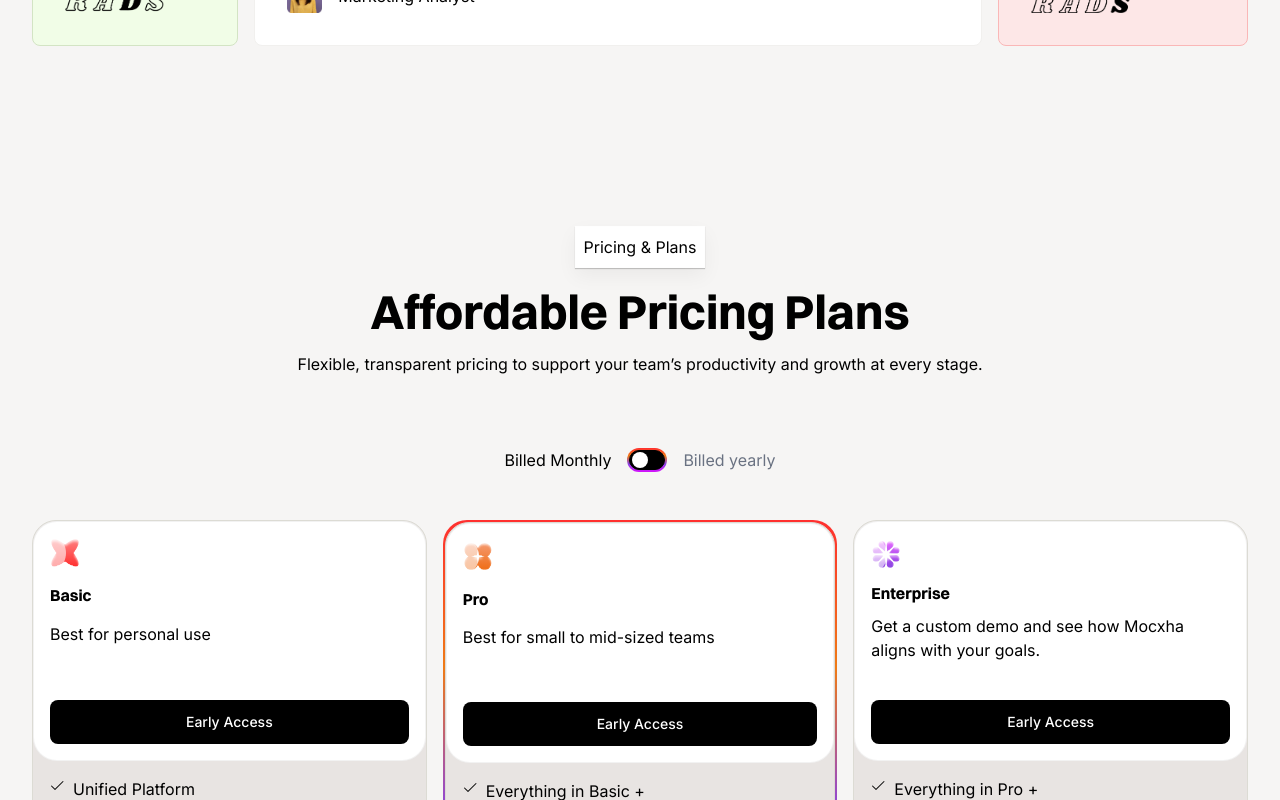
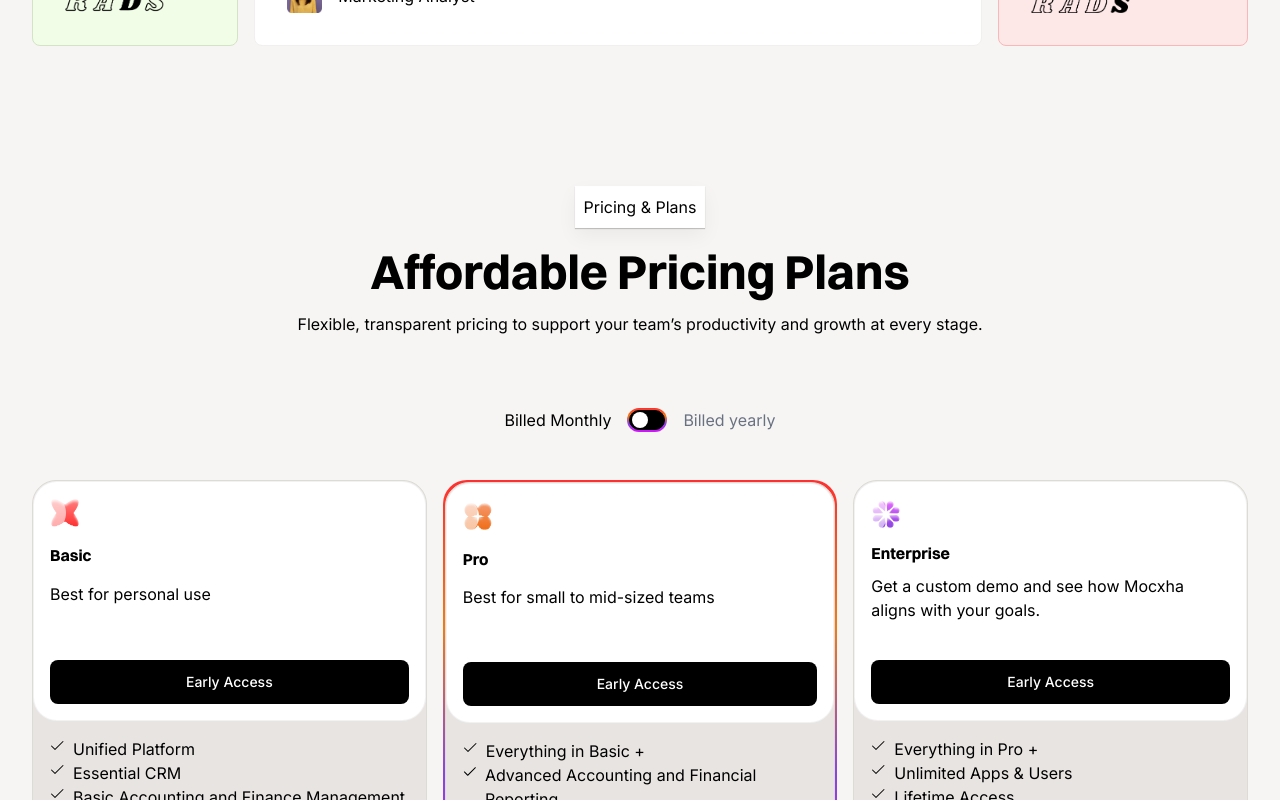
Before and after one commit to andreadonoso/app.mocxha.com, a Next.js app: page / in a window 1280 px wide. Shown: the part 4460-5260 px from the top of the page. Built offline with nearby package versions, Linux system fonts and the light colour scheme.

Commit message:
ui tweaks for plans and comparison

```diff
--- a/app/ui/comparison.tsx
+++ b/app/ui/comparison.tsx
@@ -59,7 +59,7 @@
             <div className="flex items-center justify-center md:items-start ">
               <p className="pill bg-black text-white w-fit">V/S</p>
             </div>
-            <div className="w-full p-0.5 mr-4 rounded-xl bg-[linear-gradient(to_bottom,#FF2F2F_0%,#EF7B16_33%,#8A43E1_66%,#D511FD_100%)]">
+            <div className="w-full p-0.5 rounded-xl bg-[linear-gradient(to_bottom,#FF2F2F_0%,#EF7B16_33%,#8A43E1_66%,#D511FD_100%)]">
               <div className="flex flex-col rounded-xl gap-2 bg-white">
                 <h5 className="text-center  pt-8 pb-4">MOCXHA</h5>
                 <hr className="border-[#DED8D3]" />
--- a/app/ui/plans.tsx
+++ b/app/ui/plans.tsx
@@ -42,7 +42,7 @@
   }
 
     return(
-        <div id="pricing" className="flex flex-col items-center py-20">
+        <div id="pricing" className="flex flex-col items-center pt-5 pb-15 md:pt-10 md:pb-20">
           <p className="inline-flex bg-[#ffffff] border border-[#DED8D3]/3  shadow-[0_1px_1px_rgba(0,0,0,0.20),0_8px_20px_rgba(0,0,0,0.05)] rounded-[100] px-2 py-2 my-5">Pricing & Plans</p>
           <h2>Affordable Pricing Plans</h2>
           <p className="pt-4">Flexible, transparent pricing to support your team’s productivity and growth at every stage.</p>
```
